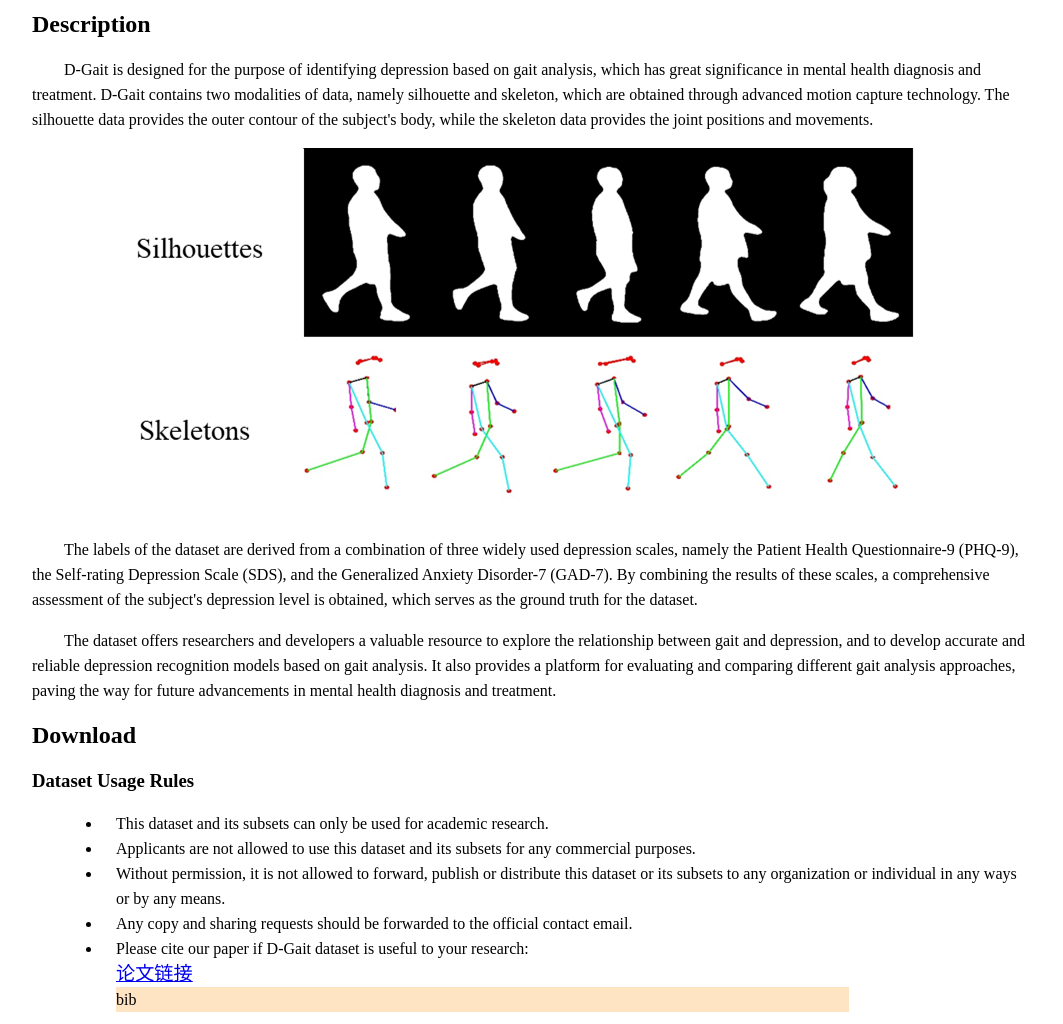
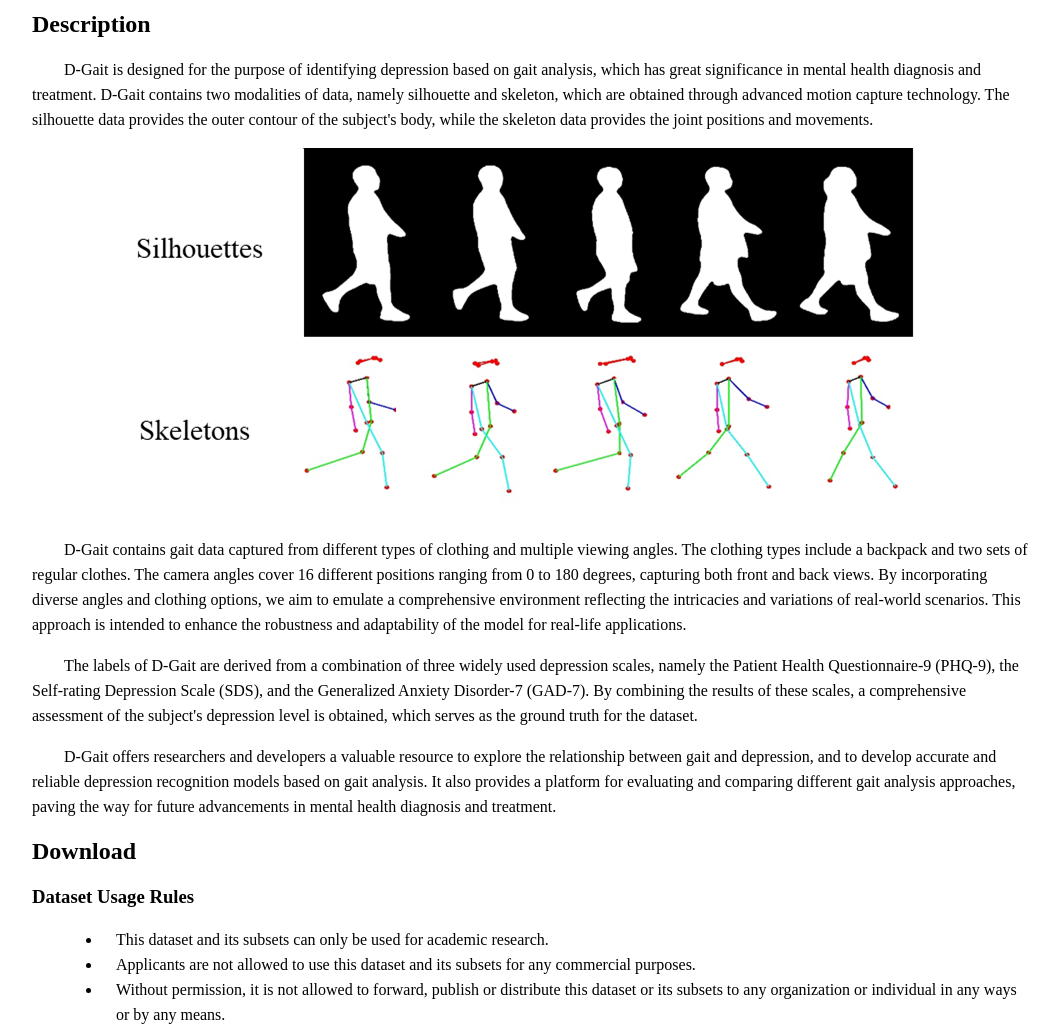
Before and after one commit to Lxt1563/Lxt1563.github.io, a plain HTML site: page dgait.html in a window 1280 px wide. Shown: the part 76-1100 px from the top of the page, without its empty margins (108-1171 px from the left). Drawn offline with Linux system fonts and the light colour scheme.

Commit message:
Update dgait.html

```diff
--- a/dgait.html
+++ b/dgait.html
@@ -71,8 +71,9 @@ b :hover{
         <h2>Description</h2>
         <p>D-Gait is designed for the purpose of identifying depression based on gait analysis, which has great significance in mental health diagnosis and treatment. D-Gait contains two modalities of data, namely silhouette and skeleton, which are obtained through advanced motion capture technology. The silhouette data provides the outer contour of the subject's body, while the skeleton data provides the joint positions and movements.</p>
         <img class='examimg' src="./exam.png">
-        <p>The labels of the dataset are derived from a combination of three widely used depression scales, namely the Patient Health Questionnaire-9 (PHQ-9), the Self-rating Depression Scale (SDS), and the Generalized Anxiety Disorder-7 (GAD-7). By combining the results of these scales, a comprehensive assessment of the subject's depression level is obtained, which serves as the ground truth for the dataset.</p>
-        <p>The dataset offers researchers and developers a valuable resource to explore the relationship between gait and depression, and to develop accurate and reliable depression recognition models based on gait analysis. It also provides a platform for evaluating and comparing different gait analysis approaches, paving the way for future advancements in mental health diagnosis and treatment.</p>
+	<p>D-Gait contains gait data captured from different types of clothing and multiple viewing angles. The clothing types include a backpack and two sets of regular clothes. The camera angles cover 16 different positions ranging from 0 to 180 degrees, capturing both front and back views. By incorporating diverse angles and clothing options, we aim to emulate a comprehensive environment reflecting the intricacies and variations of real-world scenarios. This approach is intended to enhance the robustness and adaptability of the model for real-life applications.</p>
+        <p>The labels of D-Gait are derived from a combination of three widely used depression scales, namely the Patient Health Questionnaire-9 (PHQ-9), the Self-rating Depression Scale (SDS), and the Generalized Anxiety Disorder-7 (GAD-7). By combining the results of these scales, a comprehensive assessment of the subject's depression level is obtained, which serves as the ground truth for the dataset.</p>
+        <p>D-Gait offers researchers and developers a valuable resource to explore the relationship between gait and depression, and to develop accurate and reliable depression recognition models based on gait analysis. It also provides a platform for evaluating and comparing different gait analysis approaches, paving the way for future advancements in mental health diagnosis and treatment.</p>
         <h2>Download</h2>
         <h3>Dataset Usage Rules</h3>
         <div style="margin-left: 30px;">
```
